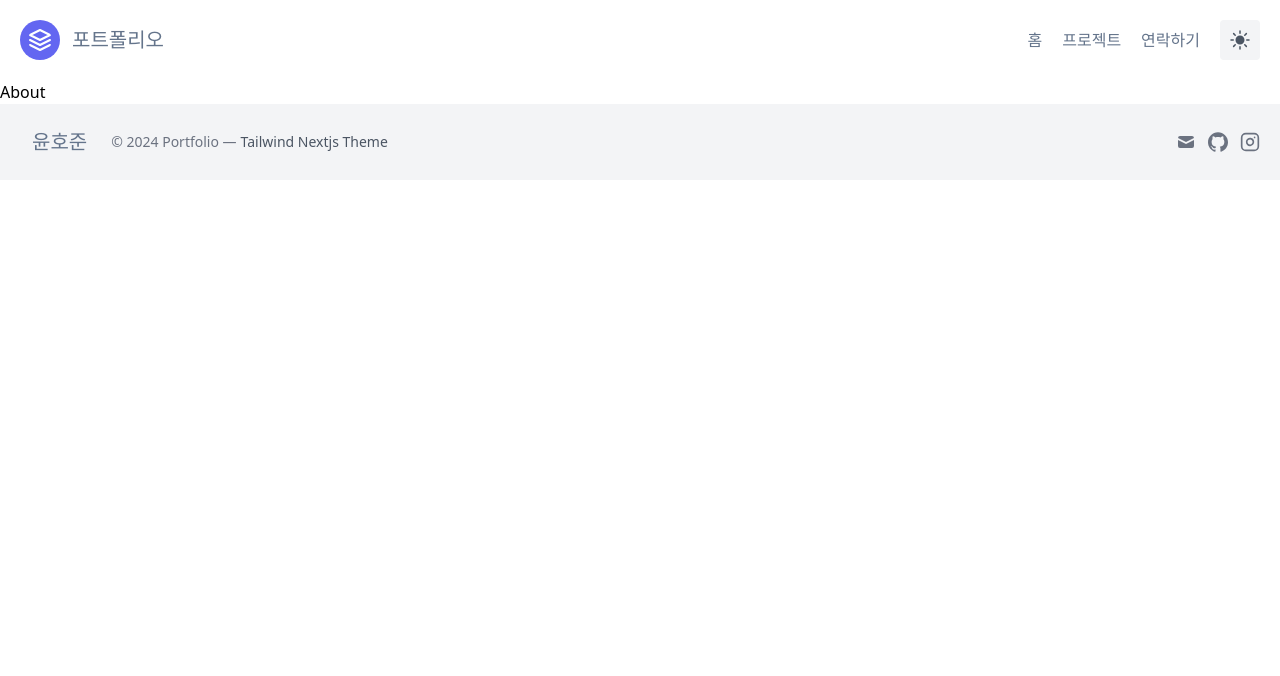
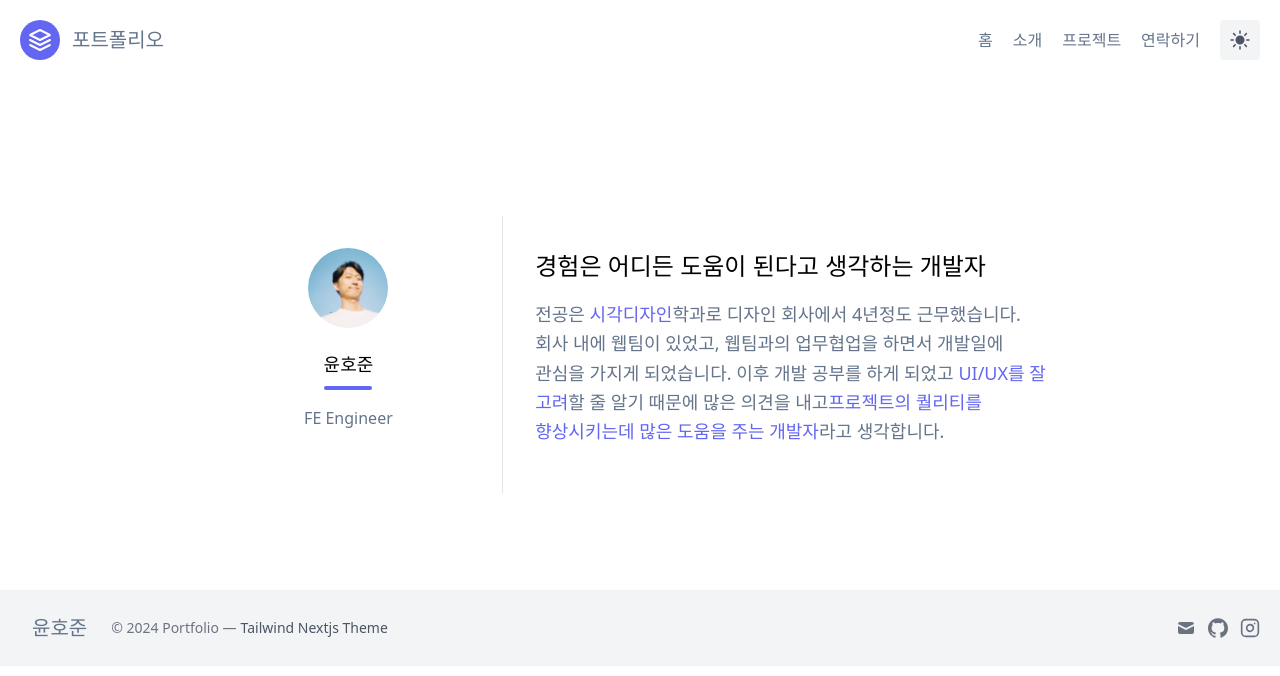
Before and after one commit to tjdsksro90/nextjs-portfolio, a Next.js app: page /about in a window 1280 px wide. Shown: the top 676 px of the page. Built offline with nearby package versions, Linux system fonts and the light colour scheme.

Commit message:
✨ update: about 페이지 작업

```diff
--- a/components/Header.tsx
+++ b/components/Header.tsx
@@ -26,6 +26,9 @@ function Header() {
           <Link className="mr-5" href={'/'}>
             홈
           </Link>
+          <Link className="mr-5" href={'/about'}>
+            소개
+          </Link>
           <Link className="mr-5" href={'/projects'}>
             프로젝트
           </Link>
--- a/pages/about.tsx
+++ b/pages/about.tsx
@@ -1,7 +1,45 @@
-import React from 'react';
+import person from '../public/me.jpg';
+import CommonImage from '@/components/common/image';
 
 const About = () => {
-  return <div>About</div>;
+  return (
+    <section className="text-gray-600 body-font">
+      <div className="container flex flex-col px-5 py-24 mx-auto">
+        <div className="mx-auto lg:w-4/6">
+          <div className="flex flex-col mt-10 sm:flex-row">
+            <div className="text-center sm:w-1/3 sm:pr-8 sm:py-8">
+              <div className="inline-flex items-center justify-center w-20 h-20 overflow-hidden text-gray-400 bg-gray-200 rounded-full">
+                <CommonImage
+                  src={person}
+                  width={100}
+                  height={100}
+                  wrap="w-full h-full flex justify-center"
+                  className="object-cover"
+                />
+              </div>
+              <div className="flex flex-col items-center justify-center text-center">
+                <h2 className="mt-4 text-lg font-medium text-primary title-font">윤호준</h2>
+                <div className="w-12 h-1 mt-2 mb-4 bg-indigo-500 rounded"></div>
+                <p className="text-base">FE Engineer</p>
+              </div>
+            </div>
+            <div className="pt-4 mt-4 text-center border-t border-gray-200 sm:w-2/3 sm:pl-8 sm:py-8 sm:border-l sm:border-t-0 sm:mt-0 sm:text-left">
+              <p className="mb-4 text-lg leading-relaxed break-keep">
+                <span className="block mb-4 text-2xl leading-normal text-primary">
+                  경험은 어디든 도움이 된다고 생각하는 개발자
+                </span>
+                전공은 <span className="text-indigo-500">시각디자인</span>학과로 디자인 회사에서 4년정도 근무했습니다.
+                회사 내에 웹팀이 있었고, 웹팀과의 업무협업을 하면서 개발일에 관심을 가지게 되었습니다. 이후 개발 공부를
+                하게 되었고 <span className="text-indigo-500">UI/UX를 잘 고려</span>할 줄 알기 때문에 많은 의견을 내고
+                <span className="text-indigo-500">프로젝트의 퀄리티를 향상시키는데 많은 도움을 주는 개발자</span>라고
+                생각합니다.
+              </p>
+            </div>
+          </div>
+        </div>
+      </div>
+    </section>
+  );
 };
 
 export default About;
```
